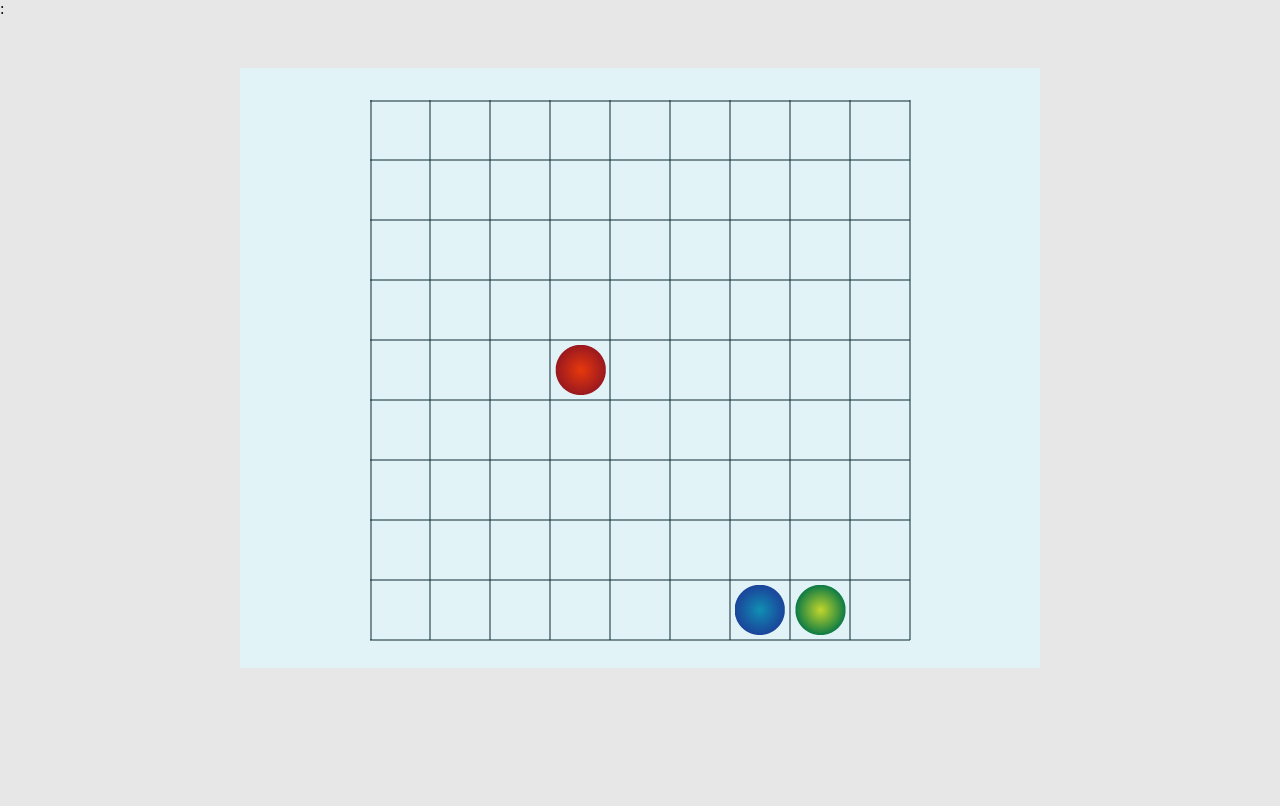
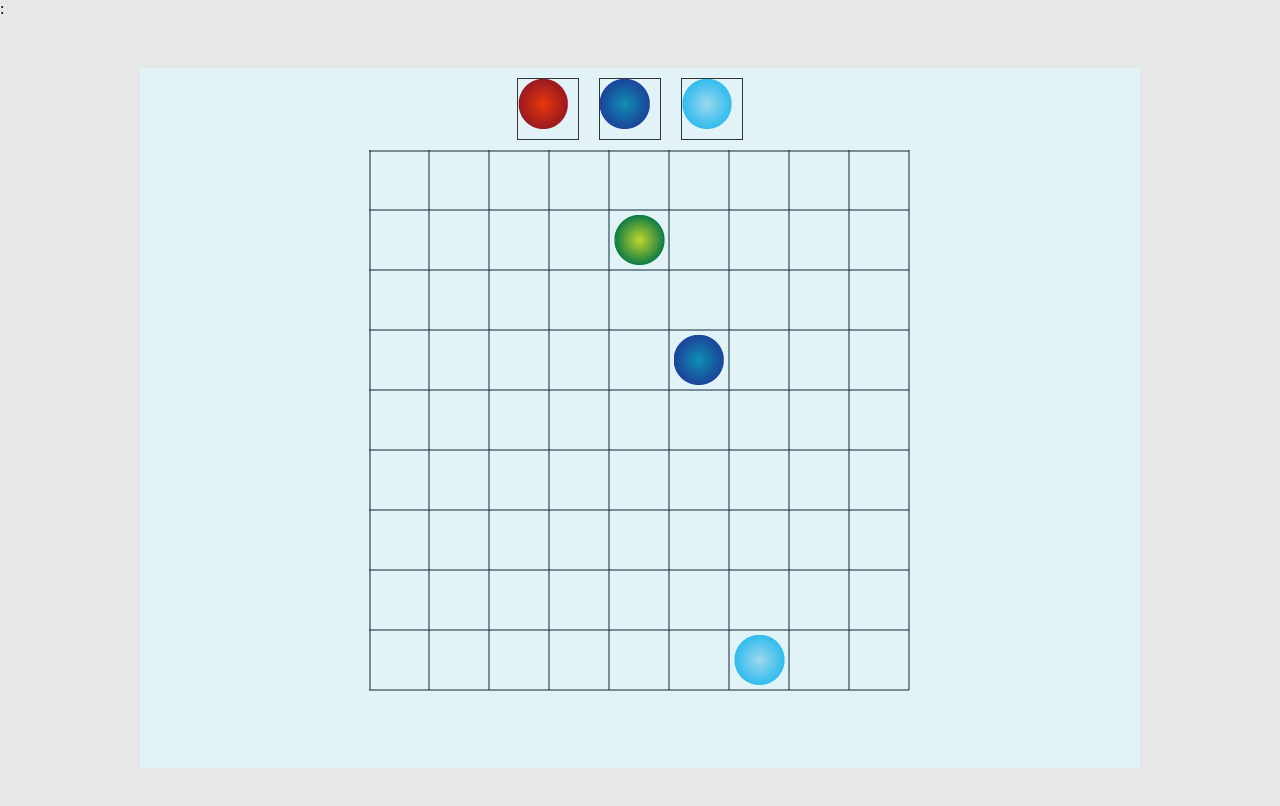
Before and after one commit to cglandy/ColorBall, a plain HTML site: page index.html in a window 1280 px wide. Drawn offline with Linux system fonts and the light colour scheme.

Commit message:
修高尺寸

```diff
--- a/index.html
+++ b/index.html
@@ -7,6 +7,7 @@
     <meta http-equiv="X-UA-Compatible" content="IE=edge">
     <title>五子连珠</title>
     <meta name="viewport" content="width=device-width, initial-scale=1">
+    <script src="a.js" type="text/javascript"></script>
     <style type="text/css">
         html,
         body {
@@ -16,15 +17,29 @@
         }
 
         .container {
-            width: 800px;
-            height: 600px;
+            width: 1000px;
+            height: 700px;
             margin: 50px auto;
             background: #e2f3f7;
         }
 
-        .canvas {
-            margin-top: 32px;
-            margin-left: 130px;
+        .canvasBox {
+            width: 542px;
+            margin: 0 auto;
+        }
+
+        .nextBalls {
+            width: 266px;
+            height: 62px;
+            margin: 0px auto;
+        }
+
+        .nextBalls .cell {
+            width: 60px;
+            float: left;
+            height: 60px;
+            margin: 10px;
+            border: 1px solid #333;
         }
     </style>
     <script type="text/javascript">
@@ -33,12 +48,15 @@
         const gridW = 540;//width and height of grid
         var balls = [];
         var levels = { easy: 4, normal: 5, difficult: 6 };//0:easy,1:normal,2:difficult
-        var level = levels.easy;
+        var level = levels.normal;
         var selectedBall;
+        var nextBalls = [];
         window.onload = function () {
             var ctx = fnInitCanvas();
             fnDrawGrid(ctx);
+            fnGetNextBalls();
             fnDrawBalls(ctx);
+            fnGetNextBalls();
         }
         //initialize canvas
         var fnInitCanvas = function () {
@@ -75,18 +93,44 @@
                 selectedBall = { x: i, y: j, img: balls[i][j] };
             }
             else {
-                if (selectedBall)
+                if (selectedBall) {
                     fnMoveBall(x, y, ctx);
+                    fnGetNextBalls();
+                }
             }
         }
-        //move to the position where mouse clicked.
+        //validate if the selected ball can be move to target cell.m,n: index of selected ball,index of target cell '
+        var fnValidatePath = function (a, b, m, n) {
+            console.log(AStar);
+            AStar.fnSetStartPoint(a, b);
+            AStar.fnSetEndPoint(m, b);
+            return AStar.FindPoint();
+        }
+        //move to the position where mouse clicked. x,y:mouse position
         var fnMoveBall = function (x, y, ctx) {
+            let i = Math.floor(x / w);
+            let j = Math.floor(y / w);
+            if (!fnValidatePath(selectedBall.x, selectedBall.y, i, j)) {
+                console.log("没有路");
+                return;
+            }
             let startX = selectedBall.x * w;
             let startY = selectedBall.y * w;
             ctx.clearRect(startX + 1, startY + 1, w - 2, w - 2);
-            fnDrawBall(ctx, x, y, selectedBall.img);
+
+            fnDrawBall(ctx, i, j, selectedBall.img);
             balls[selectedBall.x][selectedBall.y] = null;
             selectedBall = null;
+            fnDrawBalls(ctx);
+        }
+        // get the next three balls.
+        var fnGetNextBalls = function () {
+            nextBalls = [imgs[parseInt(level * Math.random())], imgs[parseInt(level * Math.random())], imgs[parseInt(level * Math.random())]];
+            var cells = document.getElementsByClassName("cell");
+            let offset = 0;
+            cells[offset].innerHTML = nextBalls[offset++].outerHTML;
+            cells[offset].innerHTML = nextBalls[offset++].outerHTML;
+            cells[offset].innerHTML = nextBalls[offset++].outerHTML;
         }
         //random drawing three balls.
         var fnDrawBalls = function (ctx) {
@@ -94,20 +138,22 @@
             for (let i = 0; i < 3; i++) {
                 x = parseInt(9 * Math.random());
                 y = parseInt(9 * Math.random());
-                b = imgs[parseInt(6 * Math.random())];
-                if (!balls[x])
-                    balls[x] = [];
-                balls[x][y] = b;
-                ctx.drawImage(b, x * w + 5, y * w + 5);
+                b = nextBalls[i];
+                fnDrawBall(ctx, x, y, b);
             }
         }
-        var fnDrawBall = function (ctx, x, y, img) {
-            let i = Math.floor(x / w);
-            let j = Math.floor(y / w);
+        var fnDrawBall = function (ctx, i, j, img) {
             if (!balls[i])
                 balls[i] = [];
-            balls[i][j] = img;
-            ctx.drawImage(img, i * w + 5, j * w + 5);
+            if (!balls[i][j]) {
+                balls[i][j] = img;
+                ctx.drawImage(img, i * w + 5, j * w + 5);
+            }
+            else { //if the cell has a ball already,random drawing to  new position
+                i = parseInt(9 * Math.random());
+                j = parseInt(9 * Math.random());
+                fnDrawBall(ctx, i, j, img);
+            }
         }
         var fnGetImage = function (color) {
             var image = document.createElement("img");
@@ -130,7 +176,15 @@
 
 <body>
     <div class="container">
-        <canvas id="canvas" class="canvas" width="542" height="542"></canvas>
+        <div class="nextBalls">
+            <div class="cell"></div>
+            <div class="cell"></div>
+            <div class="cell"></div>
+        </div>
+        <div class="canvasBox">
+            <canvas id="canvas" class="canvas" width="542" height="542"></canvas>
+        </div>
+
     </div>
 </body>
 
```
